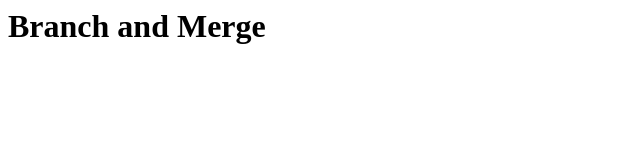
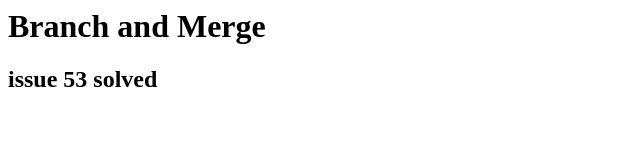
Before and after one commit to junhyungpark11/TIL-2023, a plain HTML site: page index.html in a window 1280 px wide. Shown: the whole page, without its empty margins (0-640 px from the left). Drawn offline with Linux system fonts and the light colour scheme.

```diff
--- a/index.html
+++ b/index.html
@@ -1 +1,4 @@
-<html><h1>Branch and Merge </h1></html>
+<html>
+	<h1>Branch and Merge </h1>
+        <h2>issue 53 solved</h2>
+</html>
```
Also changed, not shown: topic-01.txt (deleted).
